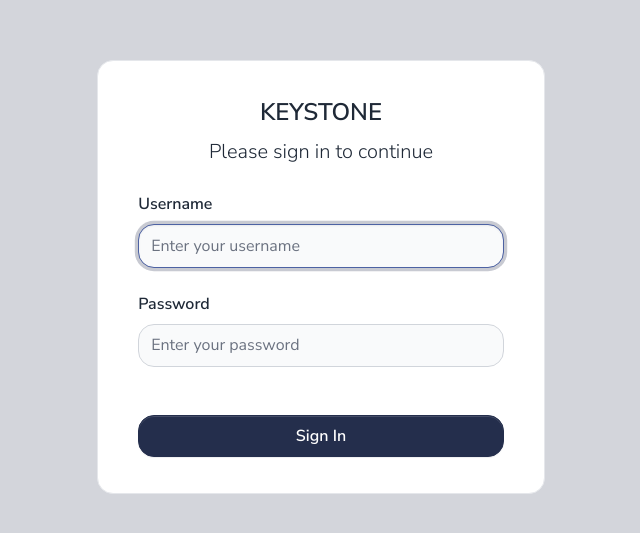
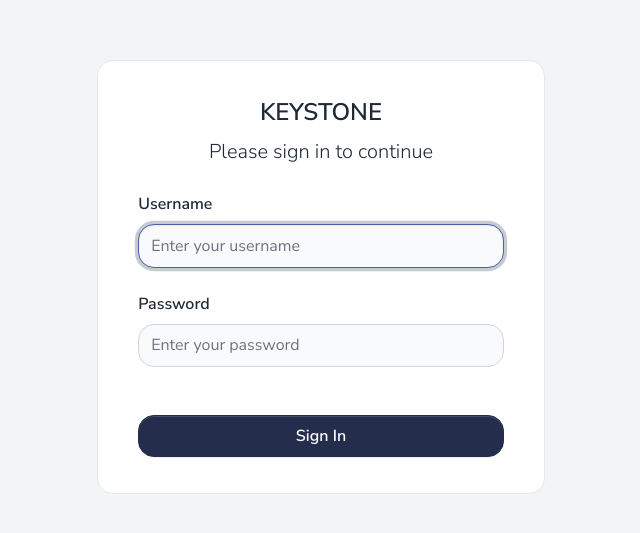
Before and after one commit to pitt-crc/keystone-web, an Angular app: page /auth/login in a window 1280 px wide. Shown: the part 123-656 px from the top of the page, without its empty margins (319-959 px from the left). Built offline with nearby package versions, Linux system fonts and the light colour scheme.

Commit message:
Use lighter grey as background for auth/404 pages (#56)

```diff
--- a/src/app/layouts/components/layout-center-page/layout-center-page.component.html
+++ b/src/app/layouts/components/layout-center-page/layout-center-page.component.html
@@ -1,4 +1,4 @@
-<main class="bg-primary-subtle">
+<main class="bg-gray-200">
   <div class="container d-flex flex-column">
     <div class="row vh-100">
       <div class="col-sm-10 col-md-8 col-lg-6 col-xl-5 mx-auto d-table h-100">
```
